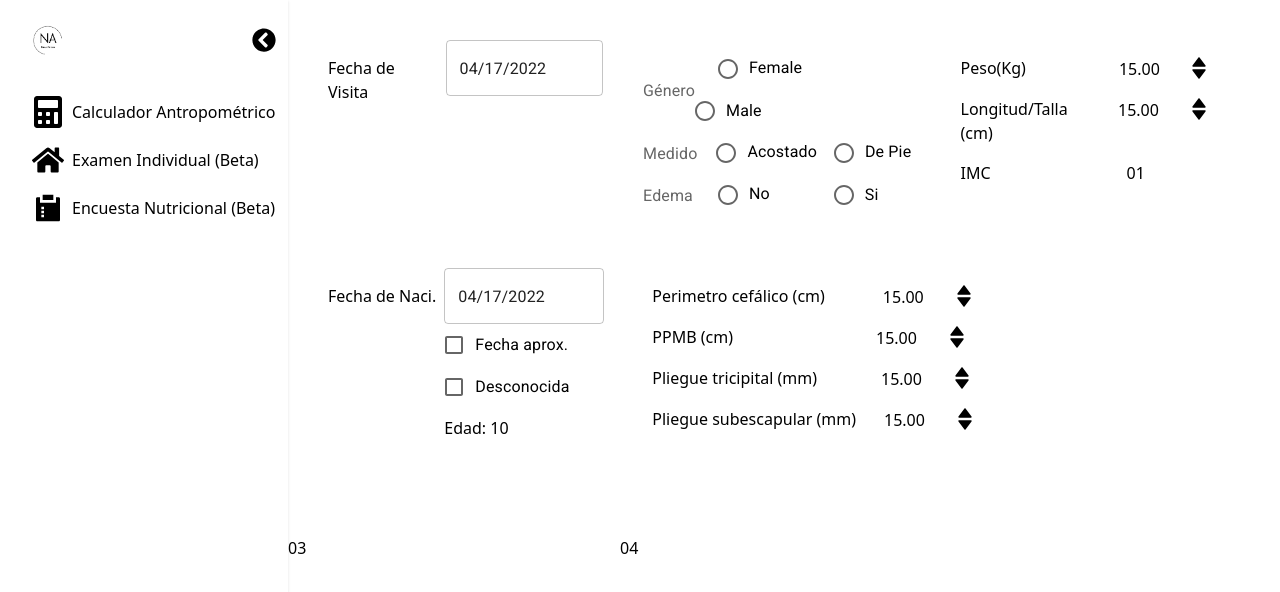
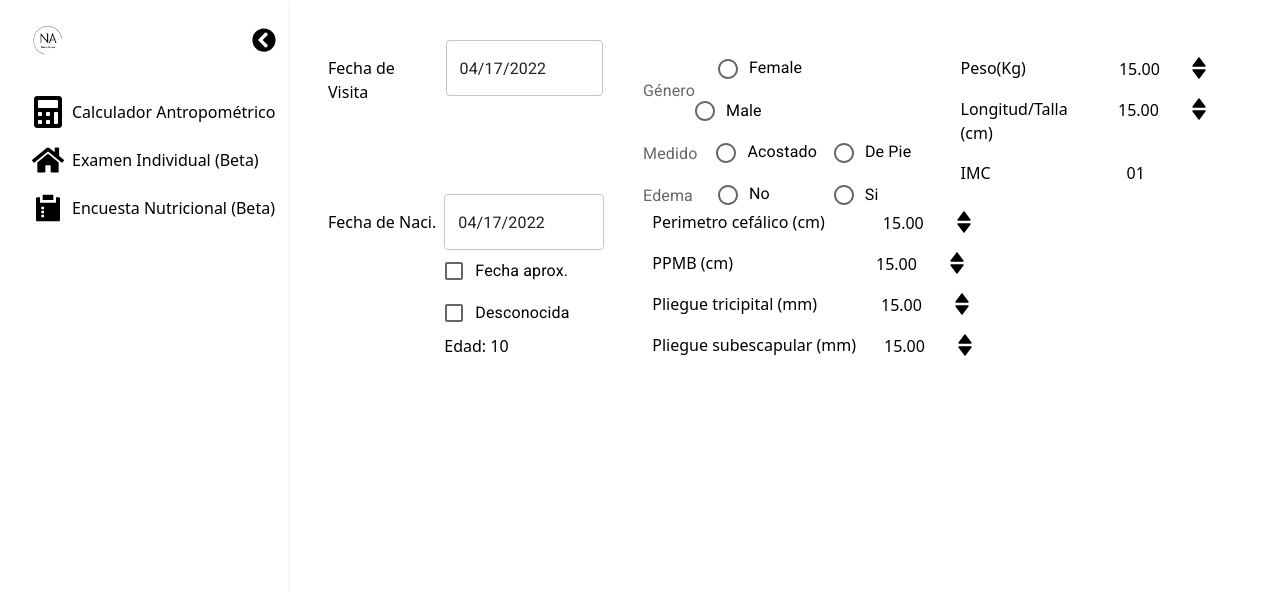
Before and after one commit to alperaltgend/nutripro, a React (Vite) app: page /nutripro/calculadora in a window 1280 px wide. Shown: the top 592 px of the page. Built offline with nearby package versions, Linux system fonts and the light colour scheme.

Commit message:
add components rowss

```diff
--- a/src/pages/Calculadora.jsx
+++ b/src/pages/Calculadora.jsx
@@ -48,7 +48,7 @@ export default function Calculadora() {
 
         <div className='flex'>
             <Sidebar></Sidebar>
-            <div class="grid grid-cols-3 grid-rows-3 gap-1 w-screen ">
+            <div class="grid grid-cols-3 grid-rows-2 gap-1 w-screen h-96">
                 <div className='col-span-3 flex mt-10 mx-8 h-32'>
                     <h1 className='mx-2 mt-4'>Fecha de Visita</h1>
                     <div className='w-40'>
@@ -148,7 +148,7 @@ export default function Calculadora() {
                             <FormControlLabel value="fecha" control={<Checkbox/>} label="Fecha aprox." />
                             <FormControlLabel value="end" control={<Checkbox/>} label="Desconocida" />
                         </FormGroup>
-                        <h1 className='mt-2'>Edad: 10</h1>
+                        <h1>Edad: 10</h1>
                     </div>
                     <div className='mx-10 flex flex-col'>
                         <div className='flex items-start'>
@@ -193,14 +193,6 @@ export default function Calculadora() {
                         </div>
                     </div>
                 </div>
-                <div className=''>
-                    03
-                </div>
-                <div className=''>
-                    04
-                </div>
-
-
             </div>
         </div>
     );
```
